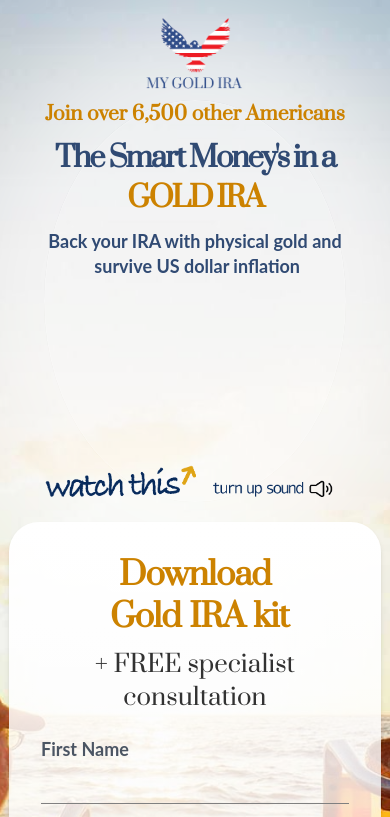
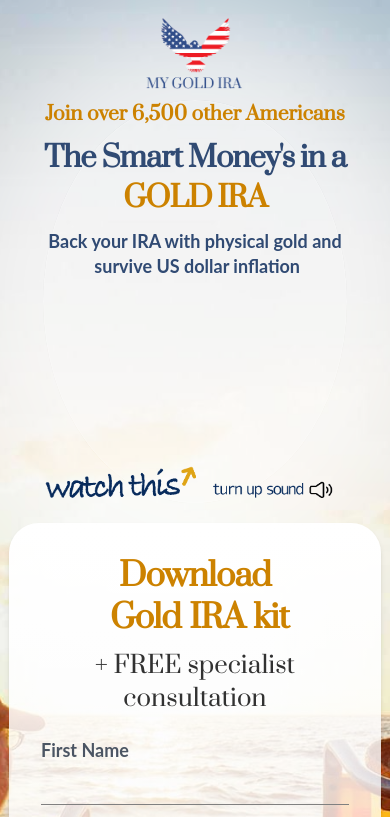
Before and after one commit to glenfish/mgi-final, an Astro site: page / in a window 390 px wide. Shown: the top 817 px of the page. Built offline with nearby package versions, Linux system fonts and the light colour scheme; Astro itself is replaced by a stand-in of ours; a script that the page names is missing.

Commit message:
kerning on gam-blue for ios devices

```diff
--- a/public/css/style.css
+++ b/public/css/style.css
@@ -708,7 +708,7 @@
 
    .gam-blue {
       font-size: 1.8rem!important;
-      letter-spacing: -2px!important;
+      letter-spacing: -1px!important;
    }
  }
 
```
